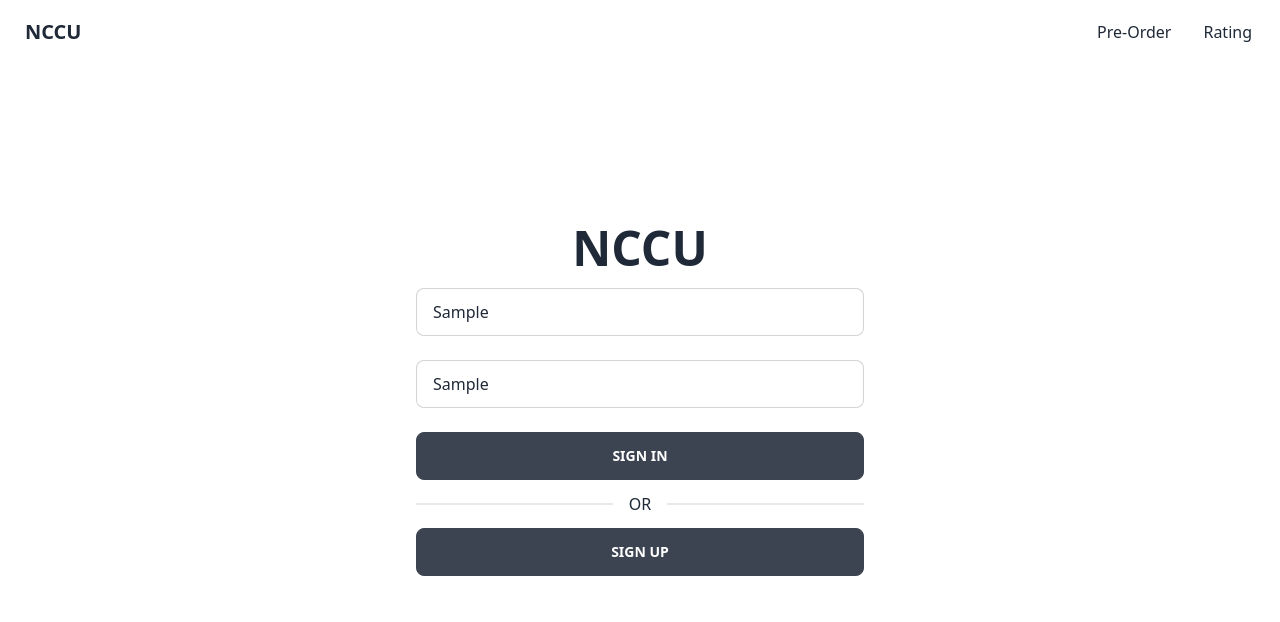
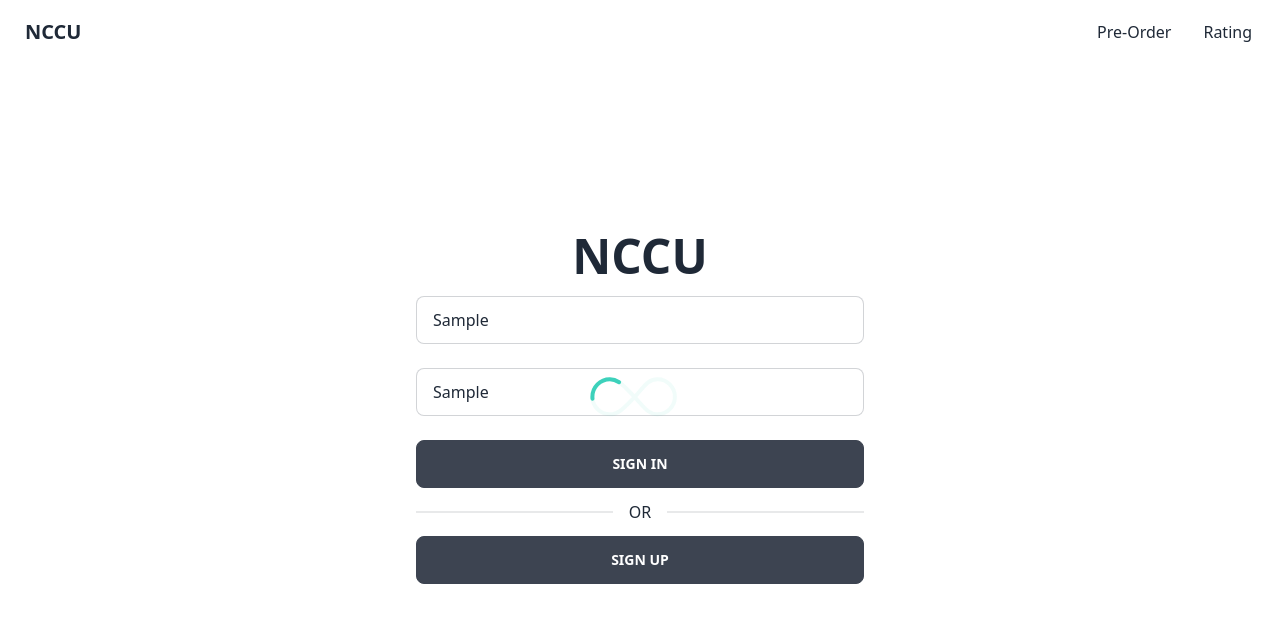
Before and after one commit to JustinLien0805/nccu-restaurant, a Next.js app: page / in a window 1280 px wide. Both pictures are taken after typing "Sample", "Sample" into the empty fields and a click on the button "SIGN IN". Shown: the top 622 px of the page. Built offline with nearby package versions, Linux system fonts and the light colour scheme; no server answers.

Commit message:
add loader for sign up sign in

```diff
--- /dev/null
+++ b/components/Loader.jsx
@@ -0,0 +1,11 @@
+import React from "react";
+import { InfinitySpin } from "react-loader-spinner";
+const Loader = () => {
+  return (
+    <div className="w-full h-full flex items-center justify-center absolute top-0 left-0 ">
+      <InfinitySpin width="200" color="#3dd1bb" />
+    </div>
+  );
+};
+
+export default Loader;
--- a/package.json
+++ b/package.json
@@ -19,7 +19,8 @@
     "react": "18.2.0",
     "react-dom": "18.2.0",
     "react-hook-form": "^7.41.1",
-    "react-icons": "^4.7.1"
+    "react-icons": "^4.7.1",
+    "react-loader-spinner": "^5.3.4"
   },
   "devDependencies": {
     "autoprefixer": "^10.4.13",
--- a/pages/index.jsx
+++ b/pages/index.jsx
@@ -4,9 +4,11 @@ import { useRouter } from "next/router";
 import axios from "axios";
 import { useState } from "react";
 import Navbar from "../components/Navbar";
+import Loader from "../components/Loader";
 export default function Home() {
   const router = useRouter();
   const [error, setError] = useState("");
+  const [loading, setLoading] = useState(false);
   const {
     register,
     handleSubmit,
@@ -15,6 +17,7 @@ export default function Home() {
   // show error if student id or password is empty
   const onSubmit = async (data) => {
     // if student id and password is not empty, redirect to order page
+    setLoading(true);
     if (data.studentId !== "" && data.password !== "") {
       try {
         const res = await axios.post("/api/user/signIn", {
@@ -25,8 +28,10 @@ export default function Home() {
           // store jwt token in local storage
           localStorage.setItem("token", res.data.token);
           router.push("/order");
+          setLoading(false);
         } else {
           setError(res.data.error);
+          setLoading(false);
         }
       } catch (err) {
         console.log(err);
@@ -38,7 +43,8 @@ export default function Home() {
   return (
     <>
       <Navbar />
-      <div className="flex flex-col min-h-screen justify-center items-center space-y-4">
+      <div className="flex flex-col min-h-screen justify-center items-center space-y-4 relative">
+        {loading && <Loader />}
         <Head>
           <title>NCCU Order</title>
           <meta name="description" content="Generated by create next app" />
--- a/pages/rating/index.jsx
+++ b/pages/rating/index.jsx
@@ -16,7 +16,6 @@ const Rating = ({ dishes }) => {
     setNewDishes(newDishes.filter((dish) => dish.id !== id));
     setRemoveId((prev) => prev + 1);
   }
-
   const handleRating = async (rating) => {
     try {
       const token = localStorage.getItem("token");
--- a/pages/signUp/index.jsx
+++ b/pages/signUp/index.jsx
@@ -3,9 +3,11 @@ import { useRouter } from "next/router";
 import axios from "axios";
 import { useState } from "react";
 import Navbar from "../../components/Navbar";
+import Loader from "../../components/Loader";
 export default function SignUp() {
   const router = useRouter();
   const [error, setError] = useState("");
+  const [loading, setLoading] = useState(false);
   const {
     register,
     handleSubmit,
@@ -14,7 +16,7 @@ export default function SignUp() {
   // show error if student id or password is empty
   const onSubmit = async (data) => {
     // if student id and password is not empty, redirect to order page
-    console.log(data);
+    setLoading(true);
     if (data.studentId !== "" && data.password !== "") {
       try {
         // check user exist or not, if not create a new user and redirect to login page
@@ -25,8 +27,10 @@ export default function SignUp() {
         // after create a new user, redirect to login page
         if (!res.data.error) {
           router.push("/");
+          setLoading(false);
         } else {
           setError(res.data.error);
+          setLoading(false);
         }
       } catch (err) {
         console.log(err);
@@ -37,7 +41,8 @@ export default function SignUp() {
   return (
     <>
       <Navbar />
-      <div className="flex flex-col min-h-screen justify-center items-center space-y-4">
+      <div className="flex flex-col min-h-screen justify-center items-center space-y-4 relative">
+        {loading && <Loader />}
         <h1 className="text-5xl font-bold">Sign Up</h1>
         <form
           onSubmit={handleSubmit(onSubmit)}
```
Also changed, not shown: 1 other file (tests, documents, lock files or other folders).
